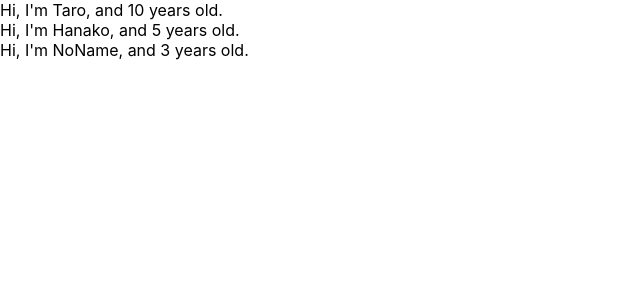
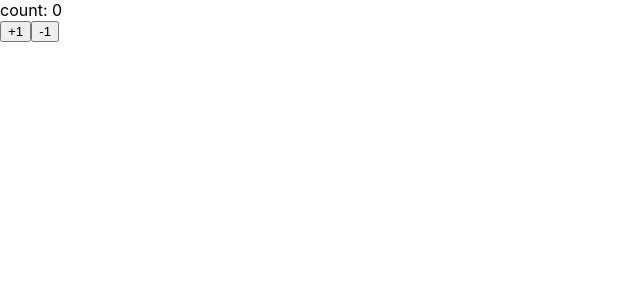
Before and after one commit to asumiiiii/react-redux-crud-application, a React (Create React App) app: page / in a window 1280 px wide. Shown: the top 300 px of the page, without its empty margins (0-640 px from the left). Built offline with nearby package versions, Linux system fonts and the light colour scheme.

Commit message:
learn state and setState

```diff
--- a/src/App.js
+++ b/src/App.js
@@ -1,30 +1,30 @@
-import React from "react";
-import PropTypes from 'prop-types';
+import React, { Component } from "react";
 
-const App = () => {
-  const profiles = [
-    { name: "Taro", age: 10 },
-    { name: "Hanako", age: 5},
-    { name: "NoName", age: 3 }
-  ]
-  return (
-    <div>
-      {
-        profiles.map((profiles, index) => {
-          return <User name={profiles.name} age={profiles.age} key={index}/>
-        })
-      }
-    </div>
-  )
-}
+const App = () => (<Counter></Counter>)
 
-const User = (props) => {
-  return <div>Hi, I'm {props.name}, and {props.age} years old.</div>
-}
+class Counter extends Component {
+  constructor(props) {
+    super(props)
+    this.state = {count: 0}
+  }
 
-User.propTypes = {
-  name: PropTypes.string,
-  age: PropTypes.number.isRequired
+  handlePlusButton = () => {
+    this.setState({count: this.state.count + 1});
+  }
+
+  handleMinusButton = () => {
+    this.setState({count: this.state.count - 1});
+  }
+
+  render() {
+    return (
+      <React.Fragment>
+        <div>count: {this.state.count}</div>
+        <button onClick={this.handlePlusButton}>+1</button>
+        <button onClick={this.handleMinusButton}>-1</button>
+      </React.Fragment>
+    )
+  }
 }
 
 export default App;
```
